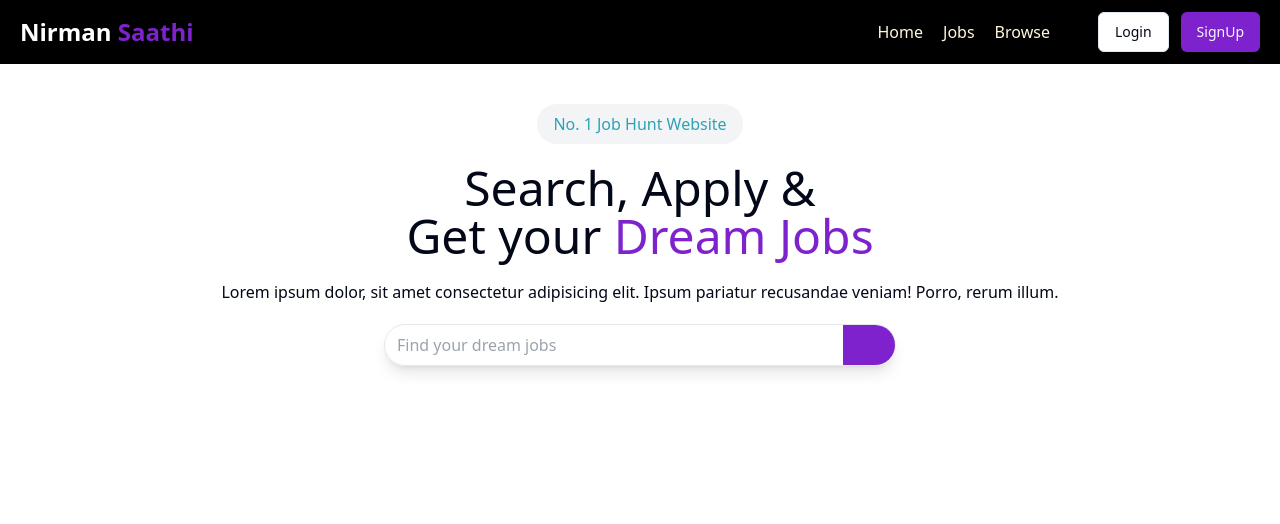
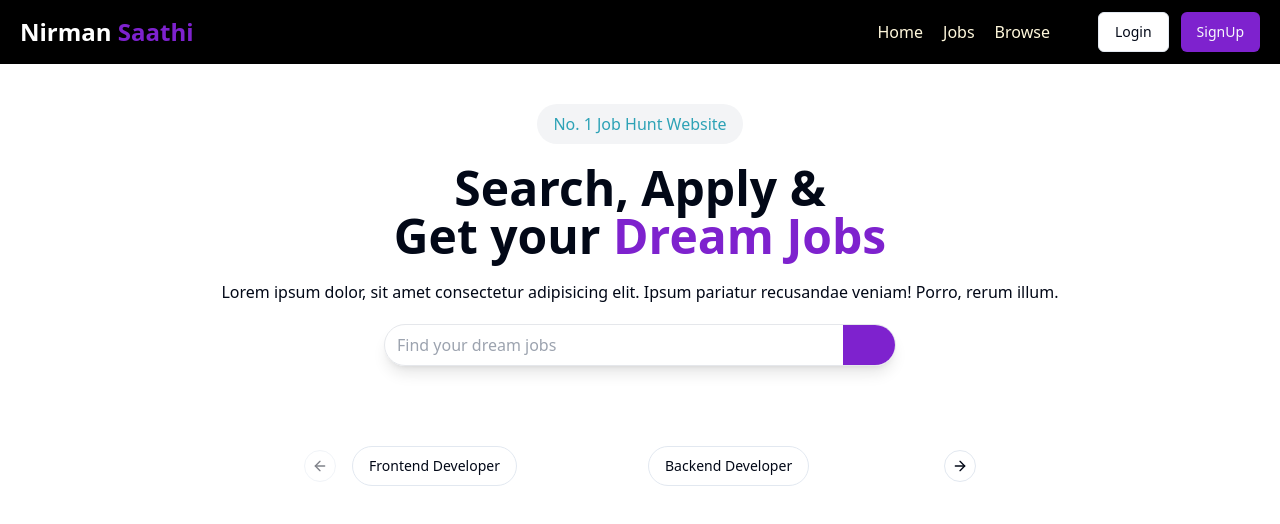
Before and after one commit to Shubham-Rajpoot/Nirman-Saathi, a React (Vite) app in the folder frontend/: page / in a window 1280 px wide. Shown: the top 524 px of the page. Built offline with nearby package versions, Linux system fonts and the light colour scheme; some icons are missing; the HTML template or start-up script is replaced by a standard one.

Commit message:
category carousel made

```diff
--- a/frontend/package.json
+++ b/frontend/package.json
@@ -20,6 +20,7 @@
     "axois": "^0.0.1-security",
     "class-variance-authority": "^0.7.0",
     "clsx": "^2.1.1",
+    "embla-carousel-react": "^8.3.1",
     "lucide-react": "^0.456.0",
     "multer": "^1.4.5-lts.1",
     "next-themes": "^0.4.3",
--- /dev/null
+++ b/frontend/src/components/CategoryCarousel.jsx
@@ -0,0 +1,33 @@
+import React from "react";
+import { Carousel, CarouselContent, CarouselItem, CarouselNext, CarouselPrevious } from "./ui/carousel";
+import { Button } from "./ui/button";
+
+const category = [
+  "Frontend Developer",
+  "Backend Developer",
+  "Data Science",
+  "Graphic Designer",
+  "FullStack Developer",
+];
+
+const CategoryCarousel = () => {
+  return (
+    <div>
+      <Carousel className="w-full max-w-xl mx-auto my-20">
+        <CarouselContent>
+          {category.map((cat, index) => (
+            <CarouselItem className="md:basis-1/2 lg-fbasis-1/3">
+                <Button variant='outline' className='rounded-full' >
+                    {cat}
+                </Button>
+            </CarouselItem>
+          ))}
+        </CarouselContent>
+        <CarouselPrevious/>
+        <CarouselNext/>
+      </Carousel>
+    </div>
+  );
+};
+
+export default CategoryCarousel;
--- a/frontend/src/components/HeroSection.jsx
+++ b/frontend/src/components/HeroSection.jsx
@@ -9,7 +9,7 @@
         <span className="px-4 py-2 mx-auto rounded-full bg-gray-100 text-[#2da2b6] font-medium ">
           No. 1 Job Hunt Website
         </span>
-        <h1 className="text-5xl font-medium">
+        <h1 className="text-5xl font-bold">
           Search, Apply & <br /> Get your{" "}
           <span className="text-purple-700">Dream Jobs</span>{" "}
         </h1>
--- a/frontend/src/components/Home.jsx
+++ b/frontend/src/components/Home.jsx
@@ -1,12 +1,14 @@
 import React from 'react'
 import Navbar from './shared/Navbar'
 import HeroSection from './HeroSection'
+import CategoryCarousel from './CategoryCarousel'
 
 const Home = () => {
   return (
     <div>
       <Navbar/>
       <HeroSection />
+      <CategoryCarousel />
     </div>
   )
 }
--- /dev/null
+++ b/frontend/src/components/ui/carousel.jsx
@@ -0,0 +1,193 @@
+import * as React from "react"
+import useEmblaCarousel from "embla-carousel-react";
+import { ArrowLeft, ArrowRight } from "lucide-react"
+
+import { cn } from "@/lib/utils"
+import { Button } from "@/components/ui/button"
+
+const CarouselContext = React.createContext(null)
+
+function useCarousel() {
+  const context = React.useContext(CarouselContext)
+
+  if (!context) {
+    throw new Error("useCarousel must be used within a <Carousel />")
+  }
+
+  return context
+}
+
+const Carousel = React.forwardRef((
+  {
+    orientation = "horizontal",
+    opts,
+    setApi,
+    plugins,
+    className,
+    children,
+    ...props
+  },
+  ref
+) => {
+  const [carouselRef, api] = useEmblaCarousel({
+    ...opts,
+    axis: orientation === "horizontal" ? "x" : "y",
+  }, plugins)
+  const [canScrollPrev, setCanScrollPrev] = React.useState(false)
+  const [canScrollNext, setCanScrollNext] = React.useState(false)
+
+  const onSelect = React.useCallback((api) => {
+    if (!api) {
+      return
+    }
+
+    setCanScrollPrev(api.canScrollPrev())
+    setCanScrollNext(api.canScrollNext())
+  }, [])
+
+  const scrollPrev = React.useCallback(() => {
+    api?.scrollPrev()
+  }, [api])
+
+  const scrollNext = React.useCallback(() => {
+    api?.scrollNext()
+  }, [api])
+
+  const handleKeyDown = React.useCallback((event) => {
+    if (event.key === "ArrowLeft") {
+      event.preventDefault()
+      scrollPrev()
+    } else if (event.key === "ArrowRight") {
+      event.preventDefault()
+      scrollNext()
+    }
+  }, [scrollPrev, scrollNext])
+
+  React.useEffect(() => {
+    if (!api || !setApi) {
+      return
+    }
+
+    setApi(api)
+  }, [api, setApi])
+
+  React.useEffect(() => {
+    if (!api) {
+      return
+    }
+
+    onSelect(api)
+    api.on("reInit", onSelect)
+    api.on("select", onSelect)
+
+    return () => {
+      api?.off("select", onSelect)
+    };
+  }, [api, onSelect])
+
+  return (
+    (<CarouselContext.Provider
+      value={{
+        carouselRef,
+        api: api,
+        opts,
+        orientation:
+          orientation || (opts?.axis === "y" ? "vertical" : "horizontal"),
+        scrollPrev,
+        scrollNext,
+        canScrollPrev,
+        canScrollNext,
+      }}>
+      <div
+        ref={ref}
+        onKeyDownCapture={handleKeyDown}
+        className={cn("relative", className)}
+        role="region"
+        aria-roledescription="carousel"
+        {...props}>
+        {children}
+      </div>
+    </CarouselContext.Provider>)
+  );
+})
+Carousel.displayName = "Carousel"
+
+const CarouselContent = React.forwardRef(({ className, ...props }, ref) => {
+  const { carouselRef, orientation } = useCarousel()
+
+  return (
+    (<div ref={carouselRef} className="overflow-hidden">
+      <div
+        ref={ref}
+        className={cn(
+          "flex",
+          orientation === "horizontal" ? "-ml-4" : "-mt-4 flex-col",
+          className
+        )}
+        {...props} />
+    </div>)
+  );
+})
+CarouselContent.displayName = "CarouselContent"
+
+const CarouselItem = React.forwardRef(({ className, ...props }, ref) => {
+  const { orientation } = useCarousel()
+
+  return (
+    (<div
+      ref={ref}
+      role="group"
+      aria-roledescription="slide"
+      className={cn(
+        "min-w-0 shrink-0 grow-0 basis-full",
+        orientation === "horizontal" ? "pl-4" : "pt-4",
+        className
+      )}
+      {...props} />)
+  );
+})
+CarouselItem.displayName = "CarouselItem"
+
+const CarouselPrevious = React.forwardRef(({ className, variant = "outline", size = "icon", ...props }, ref) => {
+  const { orientation, scrollPrev, canScrollPrev } = useCarousel()
+
+  return (
+    (<Button
+      ref={ref}
+      variant={variant}
+      size={size}
+      className={cn("absolute  h-8 w-8 rounded-full", orientation === "horizontal"
+        ? "-left-12 top-1/2 -translate-y-1/2"
+        : "-top-12 left-1/2 -translate-x-1/2 rotate-90", className)}
+      disabled={!canScrollPrev}
+      onClick={scrollPrev}
+      {...props}>
+      <ArrowLeft className="h-4 w-4" />
+      <span className="sr-only">Previous slide</span>
+    </Button>)
+  );
+})
+CarouselPrevious.displayName = "CarouselPrevious"
+
+const CarouselNext = React.forwardRef(({ className, variant = "outline", size = "icon", ...props }, ref) => {
+  const { orientation, scrollNext, canScrollNext } = useCarousel()
+
+  return (
+    (<Button
+      ref={ref}
+      variant={variant}
+      size={size}
+      className={cn("absolute h-8 w-8 rounded-full", orientation === "horizontal"
+        ? "-right-12 top-1/2 -translate-y-1/2"
+        : "-bottom-12 left-1/2 -translate-x-1/2 rotate-90", className)}
+      disabled={!canScrollNext}
+      onClick={scrollNext}
+      {...props}>
+      <ArrowRight className="h-4 w-4" />
+      <span className="sr-only">Next slide</span>
+    </Button>)
+  );
+})
+CarouselNext.displayName = "CarouselNext"
+
+export { Carousel, CarouselContent, CarouselItem, CarouselPrevious, CarouselNext };
```
Also changed, not shown: 1 other file (tests, documents, lock files or other folders).
